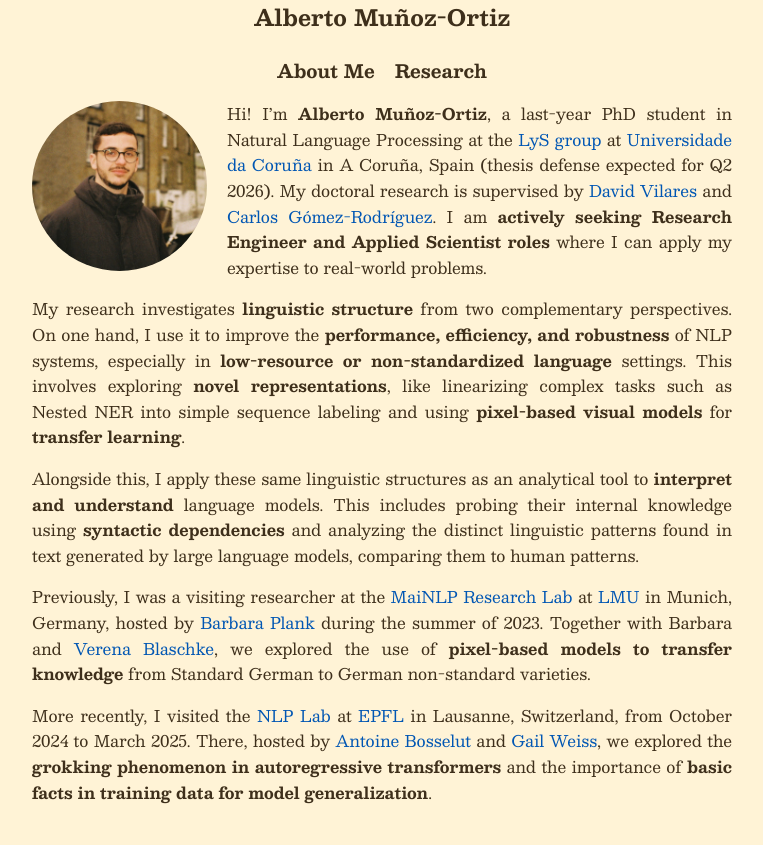
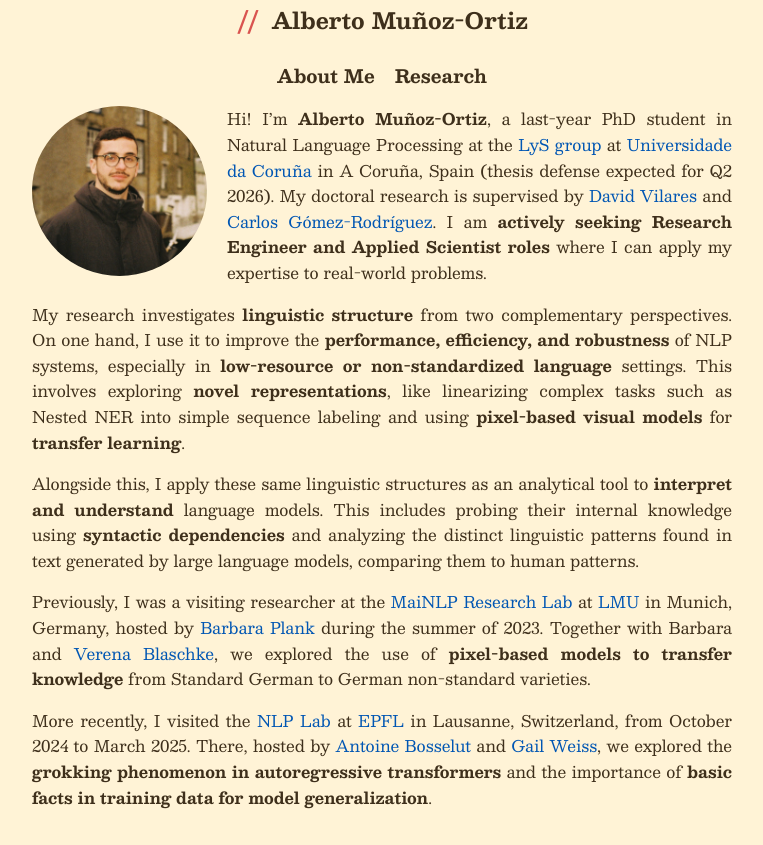
Before and after one commit to amunozo/amunozo.github.io, a Jekyll site: the page built from index.md, in a window 1280 px wide. Shown: the top 845 px of the page, without its empty margins (258-1021 px from the left). Built offline with Jekyll 4.4.1, drawn with Linux system fonts in a browser that asks for light colours; grey boxes are pictures that could not be loaded.

Commit message:
change style

```diff
--- a/_includes/header.html
+++ b/_includes/header.html
@@ -1,5 +1,8 @@
 <nav>
-  <h3 class="header-name">Alberto Muñoz-Ortiz</h3>
+  <div class="header-container">
+    <span class="header-symbol">//</span>
+    <h3 class="header-name">Alberto Muñoz-Ortiz</h3>
+  </div>
   <ul>
     {% for item in site.data.navigation.main %}
       <li><a href="{{ item.link | relative_url }}" class="nav-link">{{ item.name }}</a></li>
--- a/assets/css/style.css
+++ b/assets/css/style.css
@@ -51,12 +51,25 @@ h1, h2, h3, h4, h5, h6 {
   font-weight: 700; /* Bold text */
 }
 
+.header-container {
+  display: flex;
+  justify-content: center;
+  align-items: center;
+  gap: 12px;
+  margin-bottom: 20px;
+}
+
+.header-symbol {
+  color: #d9534f; /* Reddish symbol */
+  font-size: 1.6rem;
+  font-weight: 700;
+}
+
 .header-name {
   color: #3e2f1b; /* Darker shade of brown */
   font-size: 1.4rem; /* Adjust as needed for the size of the name */
   text-align: center; /* Ensure it's centered */
   margin: 0; /* Remove default margins */
-  margin-bottom: 20px; /* Add custom margin below the name for spacing */
 }
 
 .nav-link:hover {
```
